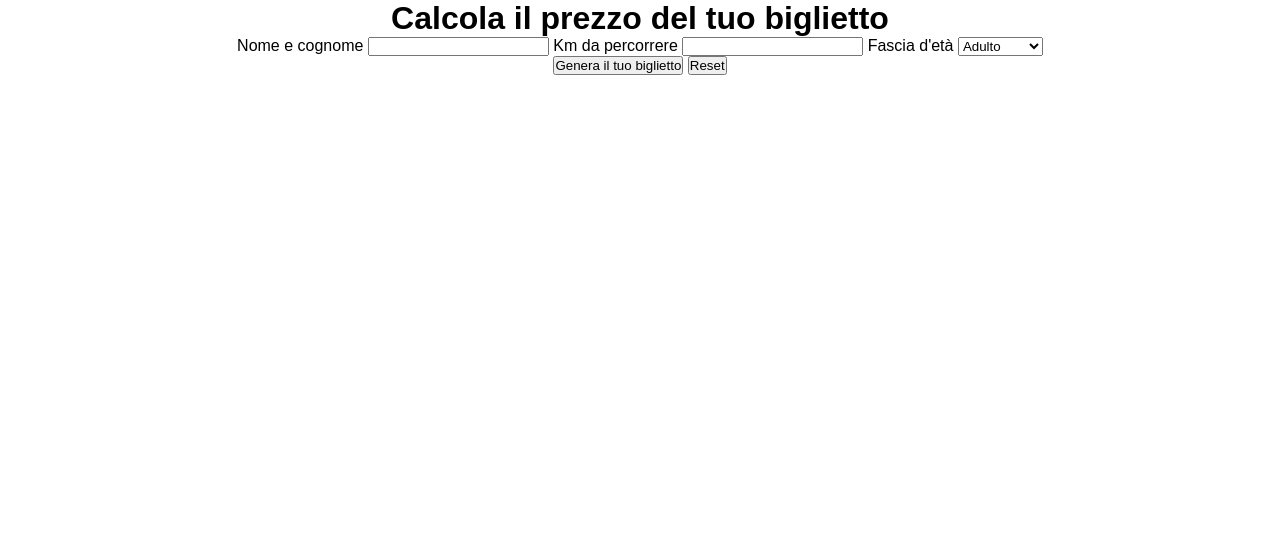
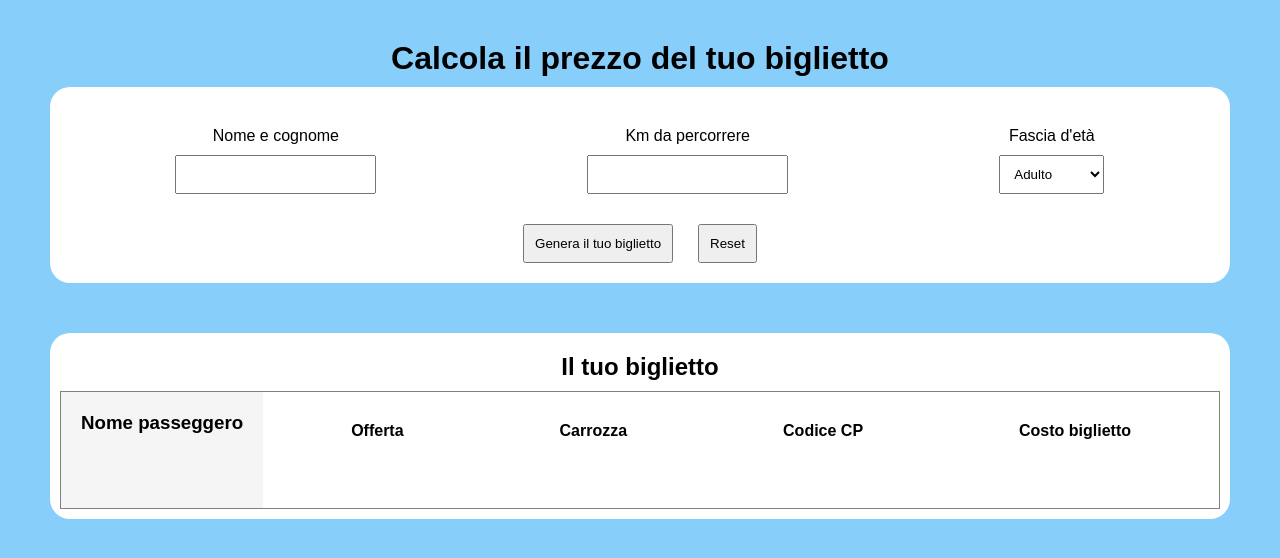
Before and after one commit to NicolaPlacentino/js-biglietto-treno-form, a plain HTML site: page index.html in a window 1280 px wide. Drawn offline with Linux system fonts and the light colour scheme.

Commit message:
added html and css

```diff
--- a/css/style.css
+++ b/css/style.css
@@ -2,7 +2,7 @@
 
 *{
     margin: 0;
-    padding: 0;
+    padding: 10px;
     box-sizing: border-box;
 }
 
@@ -10,9 +10,15 @@
 
 body{
     font-family: sans-serif;
+    background-color: lightskyblue;
 }
 
+.container > div{
+    background-color: white;
 
+    margin-bottom:50px;
+    border-radius: 20px;
+}
 
 /* utils */
 
@@ -21,3 +27,37 @@ body{
     margin: 0 auto;
     text-align: center;
 }
+
+.flex{
+    display: flex;
+}
+
+.jc-center{
+    justify-content: center;
+}
+
+.space-around{
+    justify-content: space-around;
+}
+
+.f-grow{
+    flex-grow: 1;
+}
+
+.d-block{
+    display: block;
+}
+
+.g-5{
+    gap: 25px;
+}
+
+.bg-lightgray{
+    background-color: whitesmoke;
+}
+
+.border-gray{
+    border:1.5px solid gray;
+
+    padding: 0;
+}
--- a/index.html
+++ b/index.html
@@ -13,23 +13,59 @@
     <div class="container">
         <h1>Calcola il prezzo del tuo biglietto</h1>
         <div>
-            <label for="user-name">Nome e cognome</label>
+            <div class="flex jc-center">
+                <div class="f-grow">
+                    <label for="user-name" class="d-block">Nome e cognome</label>
                     <input type="text" id="user-name">
-            <label for="user-trip">Km da percorrere</label>
+                </div>
+                <div class="f-grow">
+                    <label for="user-trip" class="d-block">Km da percorrere</label>
                     <input type="number" min="10" id="user-trip">
-            <label for="user-age">Fascia d'età</label>
+                </div>
+                <div class="f-grow">
+                    <label for="user-age" class="d-block">Fascia d'età</label>
                     <select id="user-age">
                         <option value="adult">Adulto</option>
                         <option value="junior">Minorenne</option>
                         <option value="senior">Over 65</option>
                     </select>
                 </div>
-        <div>
+            </div>
+            <div class="flex jc-center g-5">
                 <button id="button">
                     Genera il tuo biglietto
                 </button>
                 <input type="reset" id="reset"></input>
             </div>
         </div>
+
+        <div>
+            <h2>Il tuo biglietto</h2>
+            <div class="flex border-gray">
+                <div class="bg-lightgray">
+                    <h3>Nome passeggero</h3>
+                    <p id="insert-name"></p>
+                </div>
+                <div class="flex space-around f-grow">
+                    <div>
+                        <h4>Offerta</h4>
+                        <p id="insert-ticket"></p>
+                    </div>
+                    <div>
+                        <h4>Carrozza</h4>
+                        <p id="insert-wagon"></p>
+                    </div>
+                    <div>
+                        <h4>Codice CP</h4>
+                        <p id="insert-code"></p>
+                    </div>
+                    <div>
+                        <h4>Costo biglietto</h4>
+                        <p id="insert-price"><span id="old-price"></span></p>
+                    </div>
+                </div>
+            </div>
+        </div>
+    </div>
 </body>
 </html>
--- a/script.js
+++ b/script.js
@@ -29,6 +29,9 @@ const selectElement = document.getElementById('user-age');
 
 const button = document.getElementById('button');
 const reset = document.getElementById('reset');
+
+const insertName = document.getElementById('insert-name')
+
 
 button.addEventListener('click', function (){
     const userName = inputText.value.trim();
```
Lines whose indentation alone changed are shown as unchanged.
